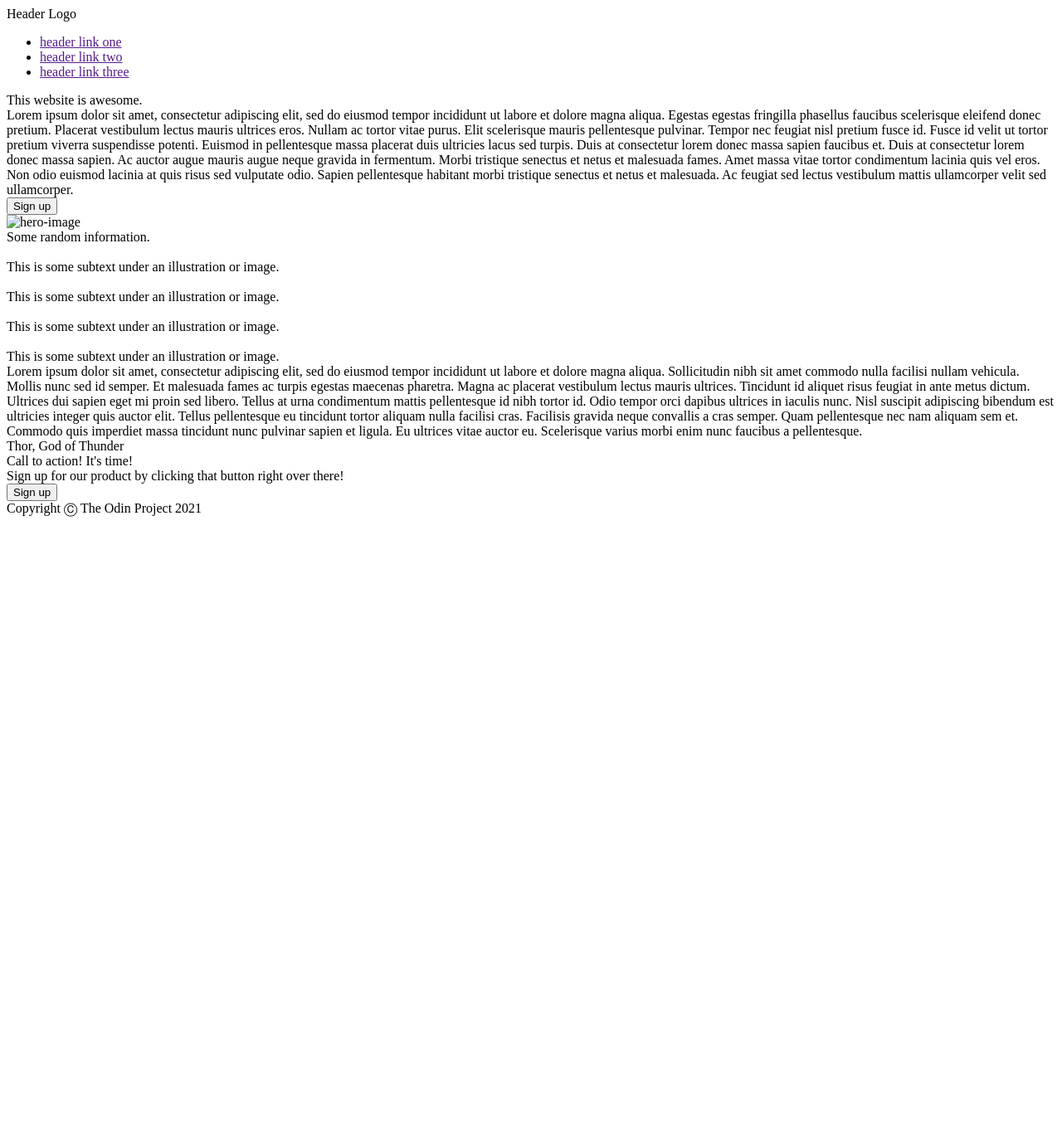
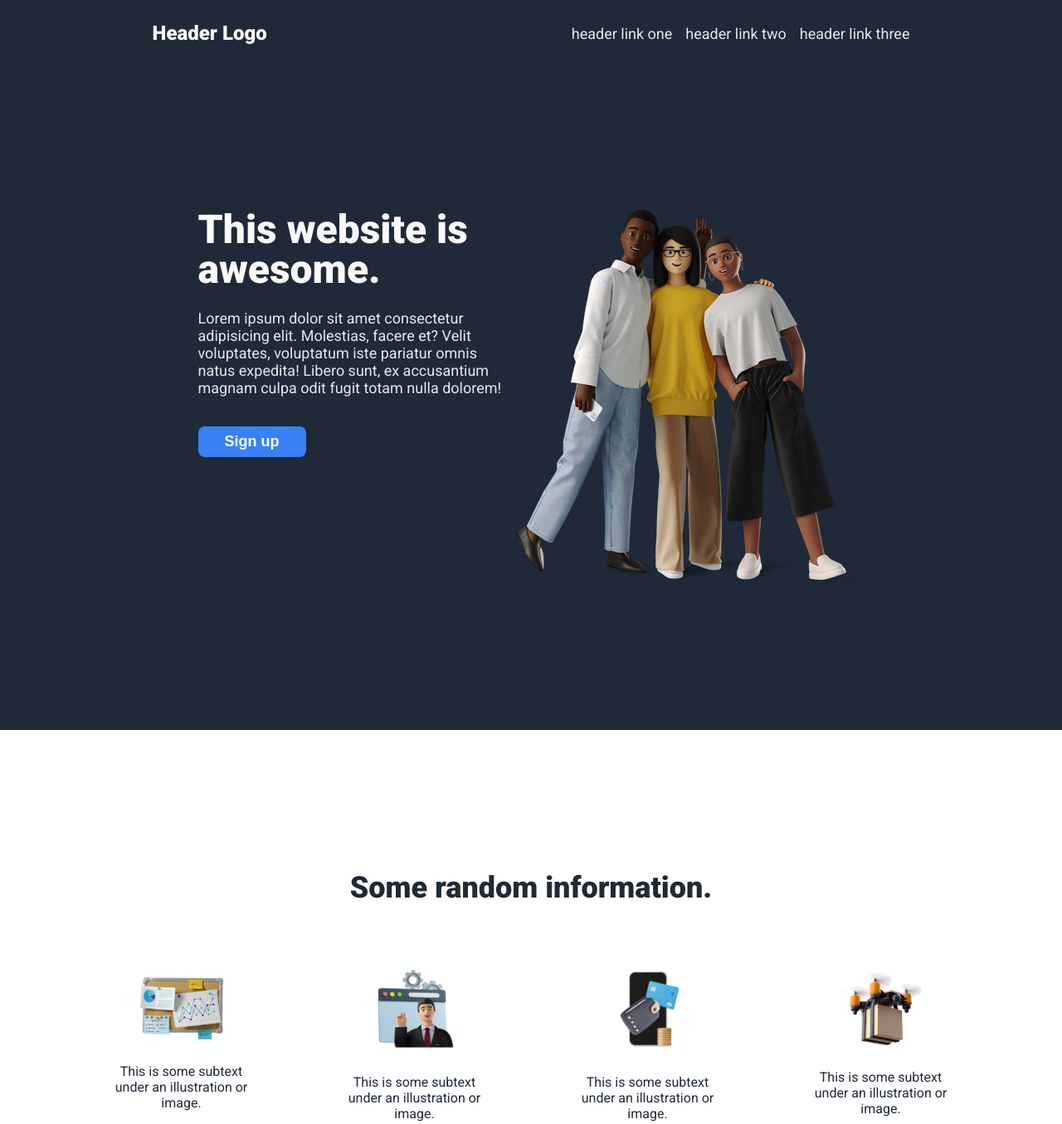
Before and after one commit to coycodes/odin-landing-page, a plain HTML site: page index.html in a window 1280 px wide. Shown: the top 1355 px of the page at 83% size. Before the commit the page ends 800 px from the top, so only its background shows below. Drawn offline with Linux system fonts and the light colour scheme.

Commit message:
Create style.css file and update index.html
- Add css properties to (index.html)
- Add images to (index.html)
- Modify divs in (index.html)

```diff
--- /dev/null
+++ b/css/style.css
@@ -0,0 +1,246 @@
+@import url('https://fonts.googleapis.com/css2?family=Roboto:ital,wght@0,100;0,300;0,400;0,500;0,700;0,900;1,100;1,300;1,400;1,500;1,700;1,900&display=swap');
+
+* {
+    margin: 0;
+    padding: 0;
+    box-sizing: border-box;
+}
+
+body {
+    font-family: 'Roboto', sans-serif;
+}
+
+/* Start of header */
+
+header {
+    height: 10vh;
+    /*padding: 0 25px;*/
+    background: #1F2937;
+
+    display: flex;
+    justify-content: space-around /*center*/;
+    align-items: center;
+}
+
+/*
+
+nav {
+    margin-left: auto;
+}
+
+*/
+
+.logo {
+    font-size: 24px;
+    font-weight: 900;
+    color: #F9FAF8;
+}
+
+ul {
+    list-style-type: none;
+    gap: 16px;
+
+    display: flex;
+}
+
+ul li a {
+    text-decoration: none;
+    font-size: 18px;
+    color: #E5E7EB;
+}
+
+/* End of header */
+
+/* Start of hero */
+
+.hero-section {
+    height: 100vh;
+    background: #1F2937;
+
+    display: flex;
+    align-items: center;
+    justify-content: center;
+}
+
+.hero-container {
+    display: flex;
+    align-items: flex-start;
+    justify-content: center;
+}
+
+.hero-content {
+    width: 30%;
+}
+
+.hero-image {
+    max-width: 50%;
+    height: auto;
+}
+
+.hero-header {
+    font-size: 48px;
+    font-weight: 900;
+    color: #F9FAF8;
+    line-height: 48px;
+}
+
+.hero-text {
+    font-size: 18px;
+    color: #E5E7EB;
+    margin: 24px 0 36px 0;
+}
+
+.hero-signup {
+    border: none;
+    border-radius: 8px;
+    background: #3882F6;
+    color: white;
+    padding: 8px 32px;
+    font-weight: 700;
+    font-size: 18px;
+}
+
+/* End of hero */
+
+/* Start of info */
+.info-section {
+    height: 80vh;
+
+    display: flex;
+    align-items: center;
+    justify-content: center;
+}
+
+.info-container {
+    color: #1F2937;
+    width: 80vw;
+
+    display: flex;
+    flex-direction: column;
+    align-items: center;
+    justify-content: center;
+    row-gap: 75px;
+}
+
+.info-header {
+    font-size: 36px;
+    font-weight: 900;
+}
+
+.info-content {
+    text-align: center;
+
+    display: flex;
+    align-items: center;
+    justify-content: center;
+    column-gap: 100px;
+}
+
+.info-pics {
+    max-width: 200px;
+}
+
+.info-pics img {
+    width: 100px;
+    height: auto;
+    margin-bottom: 25px;
+}
+
+/* End of info */
+
+/* Start of quote */
+
+.quote-section {
+    height: 80vh;
+    background: #E5E7EB;
+
+    display: flex;
+    align-items: center;
+    justify-content: center;
+}
+
+.quote-container {
+    color: #1F2937;
+    max-width: 60vw;
+
+    display: flex;
+    flex-direction: column;
+    align-items: center;
+    justify-content: center;
+    row-gap: 50px;
+}
+
+.quote-text {
+    font-size: 36px;
+    font-weight: 300;
+    font-style: italic;
+}
+
+.quote-author{
+    font-size: 24px;
+    font-weight: 700;
+
+    align-self: flex-end;
+}
+
+/* End of quote */
+
+/* Start of cta */
+
+.cta-section {
+    height: 60vh;
+
+    display: flex;
+    align-items: center;
+    justify-content: center;
+}
+
+.cta-container {
+    background: #3882F6;
+    width: 70vw;
+    padding: 50px 0;
+    border: white;
+    border-radius: 20px;
+
+    display: flex;
+    align-items: center;
+    justify-content: space-around;
+}
+
+.cta-header {
+    font-size: 24px;
+    font-weight: 900;
+    color: #F9FAF8;
+}
+
+.cta-text {
+    color: #E5E7EB;
+}
+
+.cta-signup {
+    border: 2px solid white;
+    border-radius: 8px;
+    background: #3882F6;
+    color: white;
+    padding: 8px 32px;
+    font-weight: 700;
+    font-size: 18px;
+}
+
+/* End of cta */
+
+/* Start of footer */
+.footer-section {
+    height: 10vh;
+    background:#1F2937;
+
+    display: flex;
+    align-items: center;
+    justify-content: center;
+}
+
+.footer-text{
+    color:#F9FAF8;
+}
+
+/* End of footer */
--- a/index.html
+++ b/index.html
@@ -5,66 +5,112 @@
     <meta http-equiv="X-UA-Compatible" content="IE=edge">
     <meta name="viewport" content="width=device-width, initial-scale=1.0">
     <title>Landing Page</title>
+
+    <link rel="stylesheet" href="./css/style.css">
 </head>
 <body>
-    <div class="nav-bar">
+
+<!-- Start of header -->
+
+<header>
     <div class="logo">Header Logo</div>
 
-        <div class="links">
+    <nav>
         <ul>
-                <li><a href="">header link one</a></li>
-                <li><a href="">header link two</a></li>
-                <li><a href="">header link three</a></li>
+            <li><a href="#">header link one</a></li>
+            <li><a href="#">header link two</a></li>
+            <li><a href="#">header link three</a></li>
         </ul>
+    </nav>
+</header>
+
+<!-- End of header -->
+
+<!-- Start of hero -->
+
+<main>
+    <div class="hero-section">
+        <div class="hero-container">
+            <div class="hero-content">
+                <div class="hero-header">This website is awesome.</div>
+                <div class="hero-text">Lorem ipsum dolor sit amet consectetur adipisicing elit. Molestias, facere et? Velit voluptates, voluptatum iste pariatur omnis natus expedita! Libero sunt, ex accusantium magnam culpa odit fugit totam nulla dolorem!</div>
+                <button class="hero-signup">Sign up</button>
+            </div>
+
+            <img src="./img/hero-image.png" alt="This is a hero image." class="hero-image">
         </div>
     </div>
 
-    <div class="hero">
-        <div class="hero-header">This website is awesome.</div>
-        <div class="hero-text">Lorem ipsum dolor sit amet, consectetur adipiscing elit, sed do eiusmod tempor incididunt ut labore et dolore magna aliqua. Egestas egestas fringilla phasellus faucibus scelerisque eleifend donec pretium. Placerat vestibulum lectus mauris ultrices eros. Nullam ac tortor vitae purus. Elit scelerisque mauris pellentesque pulvinar. Tempor nec feugiat nisl pretium fusce id. Fusce id velit ut tortor pretium viverra suspendisse potenti. Euismod in pellentesque massa placerat duis ultricies lacus sed turpis. Duis at consectetur lorem donec massa sapien faucibus et. Duis at consectetur lorem donec massa sapien. Ac auctor augue mauris augue neque gravida in fermentum. Morbi tristique senectus et netus et malesuada fames. Amet massa vitae tortor condimentum lacinia quis vel eros. Non odio euismod lacinia at quis risus sed vulputate odio. Sapien pellentesque habitant morbi tristique senectus et netus et malesuada. Ac feugiat sed lectus vestibulum mattis ullamcorper velit sed ullamcorper.</div>
-        <button class="hero-signup">Sign up</button>
-        <div class="hero-image">
-            <img src="" alt="hero-image">
-        </div>
-    </div>
+<!-- End of hero -->
 
-    <div class="info">
+<!-- Start of info -->
+
+    <div class="info-section">
+        <div class="info-container">
             <div class="info-header">Some random information.</div>
 
+            <div class="info-content">
                 <div class="info-pics">
-            <img src="" alt="">
+                    <img src="./img/info-1.png" alt="">
                     <div class="info-text">This is some subtext under an illustration or image.</div>
                 </div>
 
                 <div class="info-pics">
-            <img src="" alt="">
+                    <img src="./img/info-2.png" alt="">
                     <div class="info-text">This is some subtext under an illustration or image.</div>
                 </div>
 
                 <div class="info-pics">
-            <img src="" alt="">
+                    <img src="./img/info-3.png" alt="">
                     <div class="info-text">This is some subtext under an illustration or image.</div>
                 </div>
 
                 <div class="info-pics">
-            <img src="" alt="">
+                    <img src="./img/info-4.png" alt="">
                     <div class="info-text">This is some subtext under an illustration or image.</div>
                 </div>
             </div>
+        </div>
+    </div>
 
-    <div class="quote">
-        <div class="quote-text">Lorem ipsum dolor sit amet, consectetur adipiscing elit, sed do eiusmod tempor incididunt ut labore et dolore magna aliqua. Sollicitudin nibh sit amet commodo nulla facilisi nullam vehicula. Mollis nunc sed id semper. Et malesuada fames ac turpis egestas maecenas pharetra. Magna ac placerat vestibulum lectus mauris ultrices. Tincidunt id aliquet risus feugiat in ante metus dictum. Ultrices dui sapien eget mi proin sed libero. Tellus at urna condimentum mattis pellentesque id nibh tortor id. Odio tempor orci dapibus ultrices in iaculis nunc. Nisl suscipit adipiscing bibendum est ultricies integer quis auctor elit. Tellus pellentesque eu tincidunt tortor aliquam nulla facilisi cras. Facilisis gravida neque convallis a cras semper. Quam pellentesque nec nam aliquam sem et. Commodo quis imperdiet massa tincidunt nunc pulvinar sapien et ligula. Eu ultrices vitae auctor eu. Scelerisque varius morbi enim nunc faucibus a pellentesque.</div>
+<!-- End of info -->
+
+<!-- Start of quote -->
+
+    <div class="quote-section">
+        <div class="quote-container">
+            <div class="quote-text">Lorem ipsum, dolor sit amet consectetur adipisicing elit. Culpa itaque, sit alias temporibus assumenda porro iure! Ducimus assumenda consectetur odit eveniet consequatur rem praesentium molestiae.</div>
             <div class="quote-author">Thor, God of Thunder</div>
         </div>
-
-    <div class="c2a">
-        <div class="c2a-header">Call to action! It's time!</div>
-        <div class="c2a-text">Sign up for our product by clicking that button right over there!</div>
-        <button class="c2a-signup">Sign up</button>
     </div>
 
-    <div class="footer">
+<!-- End of quote -->
+
+<!-- Start of cta -->
+
+    <div class="cta-section">
+        <div class="cta-container">
+            <div class="cta-content">
+                <div class="cta-header">Call to action! It's time!</div>
+                <div class="cta-text">Sign up for our product by clicking that button right over there!</div>
+            </div>
+
+            <button class="cta-signup">Sign up</button>
+        </div>
+    </div>
+
+<!-- End of cta -->
+
+<!-- Start of footer -->
+
+    <div class="footer-section">
+        <div class="footer-container">
             <div class="footer-text">Copyright Ⓒ The Odin Project 2021</div>
         </div>
+    </div>
+
+<!-- End of footer -->
+
+</main>
 </body>
 </html>
```
Also changed, not shown: img/hero-image.png (added), img/info-1.png (added), img/info-2.png (added), img/info-3.png (added), img/info-4.png (added). Lines whose indentation alone changed are shown as unchanged.
